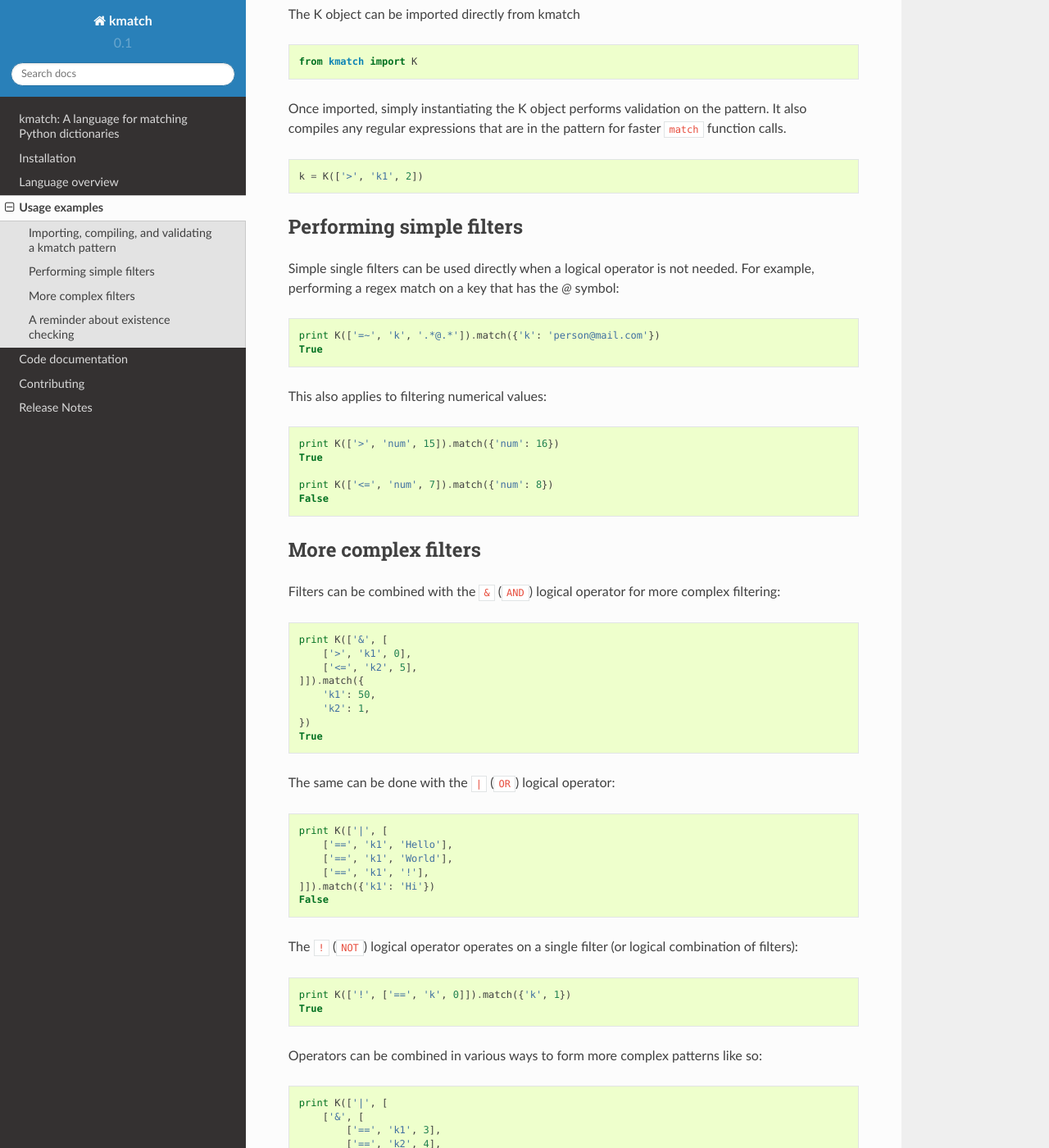
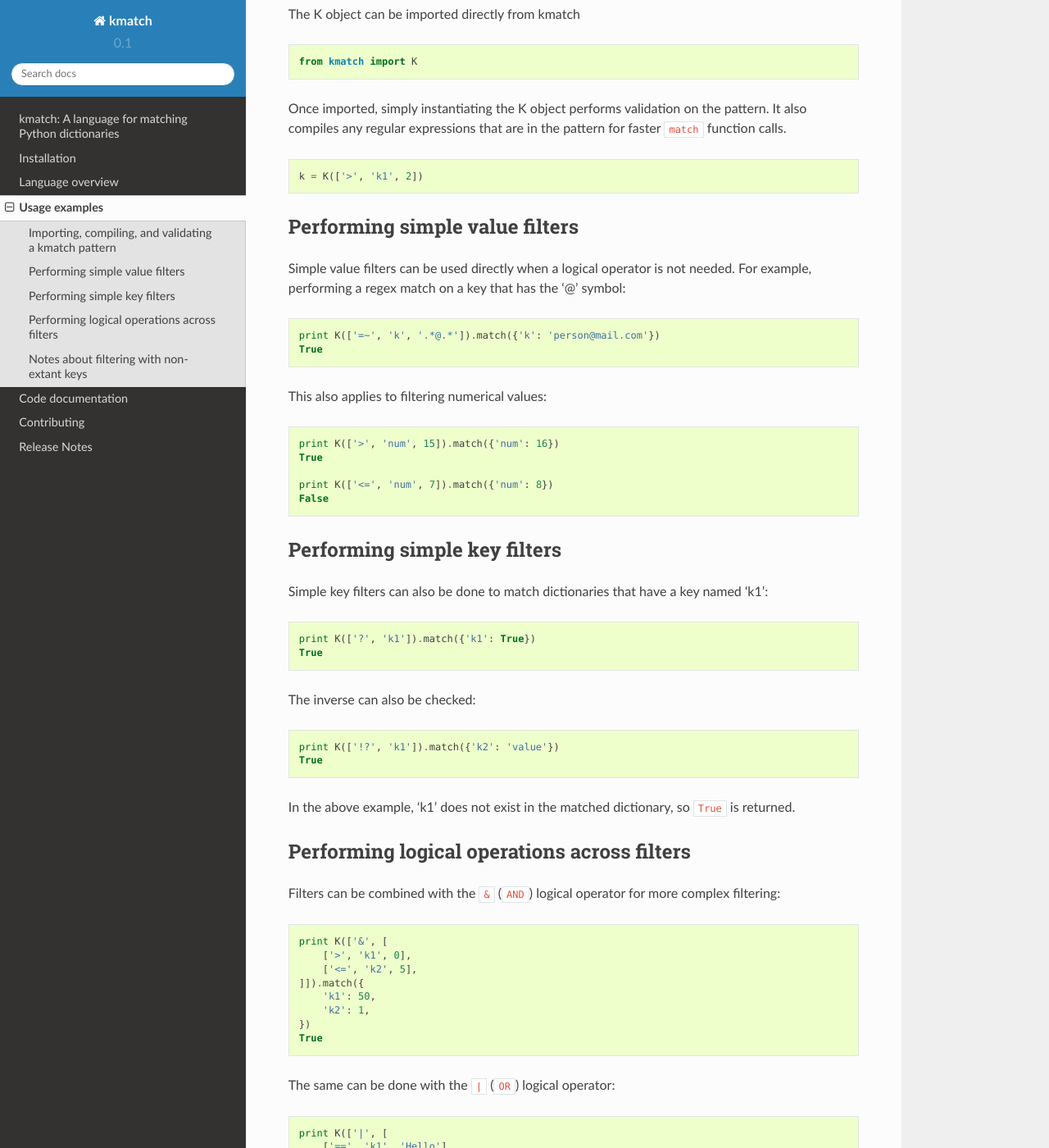
Before and after one commit to ambitioninc/kmatch, a Sphinx documentation site: the page built from docs/usage_examples.rst, in a window 1280 px wide and 1400 px high, scrolled down 258 px. Shown: the whole window at 82% size. Built offline with Sphinx 7.4.7 and the Read the Docs theme 2.0.0, drawn with Linux system fonts in a browser that asks for light colours; some of the changed text lies outside the part shown.

```diff
--- a/docs/index.rst
+++ b/docs/index.rst
@@ -1,6 +1,6 @@
 kmatch: A language for matching Python dictionaries
 ===================================================
-The kmatch app is a language/implementation for matching Python dictionaries. Patterns are specified as lists of filters combined with logical operators.
+The kmatch library provides a language for matching Python dictionaries. Patterns are specified as lists of filters combined with logical operators.
 
 A quick example of kmatch is below.
 
--- a/docs/language_overview.rst
+++ b/docs/language_overview.rst
@@ -1,14 +1,19 @@
 Language overview
 =================
-K provides a language built around filters that are specified in prefix notation as an array or tuple with 3 values. The filters are then combined by operators in prefix notation.
+The kmatch library provides a language built around filters that are specified in prefix notation. Filters can operate directly on keys or on the values of the keys in the dictionary passed to the ``match`` function. Filters can be combined together by logical operators in prefix notation.
 
-The first value is the filter operator. The second value is the key in the dictionary being matched. The final value is the comparison value. A filter for when 'value' is greater than '3' looks like this:
+
+Value filters
+-------------
+The values referenced by keys in the kmatch pattern can be filtered by using an operator, the key name, and the comparison value. For example:
 
 .. code-block:: python
 
-    ['>', 'value', 3]
+    ['>', 'key_name', 3]
 
-The following are all valid operators:
+The above will return ``True`` when the value of ``key_name`` is greater than 3.
+
+The following are all valid value filter operators:
 
     * ``>`` Performs a greater than filter
     * ``>=`` Performs a greater than or equal to filter
@@ -18,7 +23,21 @@
     * ``!=`` Performs a not equal to filter
     * ``=~`` Performs a regex match filter
 
-.. note:: There is currently no support for an existence operator. If the key in the dictionary does not exist, the ``==`` and ``!=`` operators will use ``None`` as the key's value. All of the other operators will return ``False``.
+Key filters
+-----------
+Along with filtering on values referenced by keys, the keys themselves can be filtered by using an operator and the key name. For example:
+
+.. code-block:: python
+
+    ['?', 'key_name']
+
+The following are all valid key filter operators:
+
+    * ``?`` Performs an existence filter
+    * ``!?`` Performs a non-existence filter
+
+Logical operations across filters
+---------------------------------
 
 Filters can then be joined together with the following logical operators in prefix notation:
 
@@ -54,6 +73,7 @@
             ['<', 'k3', 5],
             ['<', 'k4', 5],
         ]],
+        ['!?', 'k5']
     ]]
 
-The above matches dictionaries that have keys 'k1' and 'k2' greater than 4 or keys 'k3' and 'k4' less than 5.
+The above matches dictionaries that have keys 'k1' and 'k2' greater than 4 or keys 'k3' and 'k4' less than 5 or no keys named 'k5'.
--- a/docs/ref/kmatch.rst
+++ b/docs/ref/kmatch.rst
@@ -3,11 +3,11 @@
 Code documentation
 ==================
 
-KMatch
+K
 ------
 
 .. automodule:: kmatch
-.. autoclass:: kmatch.KMatch
+.. autoclass:: kmatch.K
     :members:
 
     .. automethod:: __init__
--- a/docs/usage_examples.rst
+++ b/docs/usage_examples.rst
@@ -18,9 +18,9 @@
     k = K(['>', 'k1', 2])
 
 
-Performing simple filters
--------------------------
-Simple single filters can be used directly when a logical operator is not needed. For example, performing a regex match on a key that has the `@` symbol:
+Performing simple value filters
+-------------------------------
+Simple value filters can be used directly when a logical operator is not needed. For example, performing a regex match on a key that has the '@' symbol:
 
 .. code-block:: python
 
@@ -38,8 +38,27 @@
     False
 
 
-More complex filters
---------------------
+Performing simple key filters
+-----------------------------
+Simple key filters can also be done to match dictionaries that have a key named 'k1':
+
+.. code-block:: python
+
+    print K(['?', 'k1']).match({'k1': True})
+    True
+
+The inverse can also be checked:
+
+.. code-block:: python
+
+    print K(['!?', 'k1']).match({'k2': 'value'})
+    True
+
+In the above example, 'k1' does not exist in the matched dictionary, so ``True`` is returned.
+
+
+Performing logical operations across filters
+--------------------------------------------
 Filters can be combined with the ``&`` (``AND``) logical operator for more complex filtering:
 
 .. code-block:: python
@@ -88,16 +107,13 @@
     })
     True
 
-A reminder about existence checking
------------------------------------
-Remember that if the keys don't exist, ``None`` is returned as the value in the dictionary. The ``==`` and ``!=`` operators can be used to check for ``None``, however, all other filters will return ``False``. For example:
+Notes about filtering with non-extant keys
+------------------------------------------
+If keys from a kmatch pattern do not exist in the matched dictionary, the default behavior is to throw a ``KeyError`` exception:
 
 .. code-block:: python
 
-    print K(['>', 'k1', 5]).match({})
-    False
-
-    print K('==', 'k1', None).match({})
-    True
-
-.. note:: We are still figuring out how to integrate existence checking in the language so that users will have more power of checking if a key is actually ``None`` or if it doesn't exist. Do a pull request and help us flesh this out!
+    K(['==', 'k1', 5]).match({'k2': 1})
+    Traceback (most recent call last):
+        # Traceback message here ...
+    KeyError: 'k1'
```
Also changed, not shown: 2 other files.
